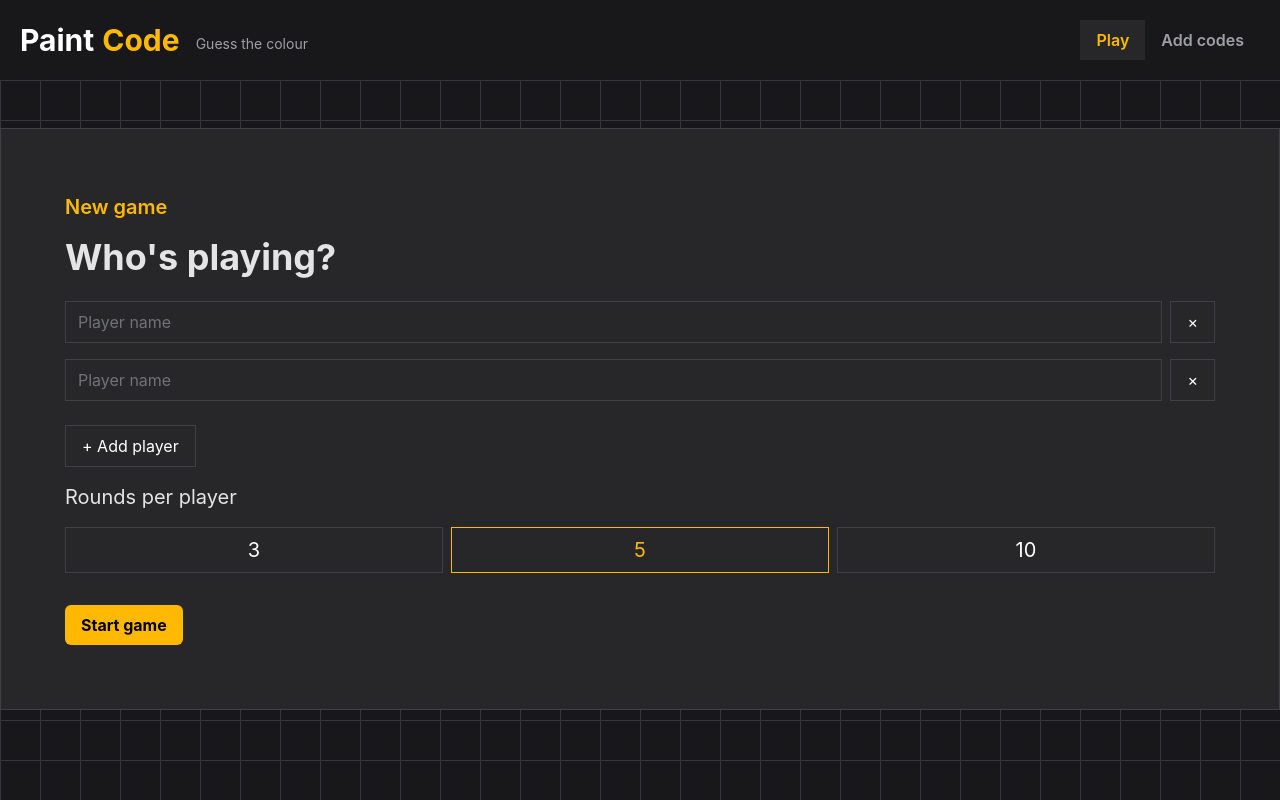
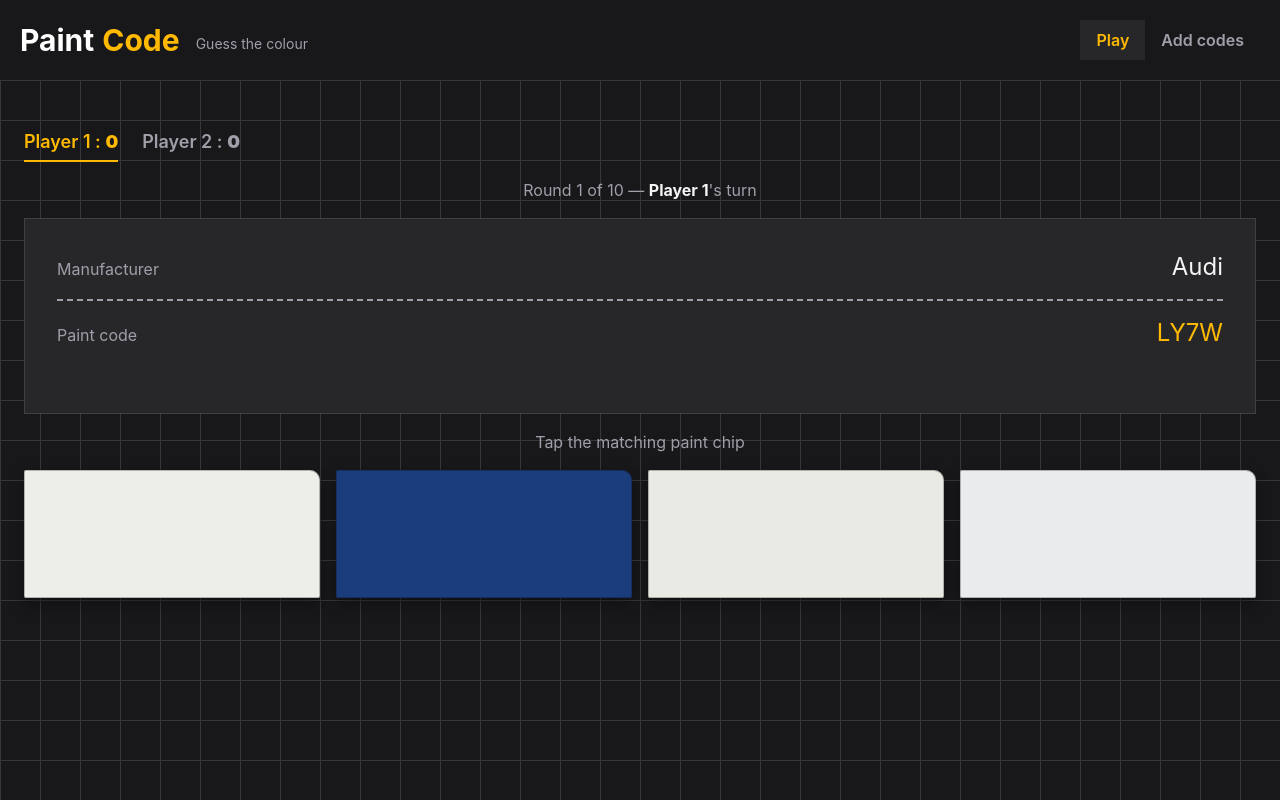
Before and after one commit to susomshrestha/paint-code, a React (Vite) app: page / in a window 1280 px wide. Both pictures are taken after a click on the button "Start game". Built offline with nearby package versions, Linux system fonts and the light colour scheme.

Commit message:
add design for round, start and finish

```diff
--- a/src/pages/Game.tsx
+++ b/src/pages/Game.tsx
@@ -1,10 +1,99 @@
-import { useState } from 'react';
+/* eslint-disable @typescript-eslint/no-explicit-any */
+import { useCallback, useState } from 'react';
+
+const INITIAL_ENTRIES = [
+	{ id: 'p001', manufacturer: 'Toyota', code: '040', name: 'Super White', hex: '#F0F1ED' },
+	{
+		id: 'p002',
+		manufacturer: 'Honda',
+		code: 'NH731P',
+		name: 'Crystal Black Pearl',
+		hex: '#0B0B0C',
+	},
+	{ id: 'p003', manufacturer: 'Ford', code: 'UA', name: 'Oxford White', hex: '#F2F1E8' },
+	{ id: 'p004', manufacturer: 'Chevrolet', code: 'GBA', name: 'Summit White', hex: '#EFEEE7' },
+	{ id: 'p005', manufacturer: 'BMW', code: '300', name: 'Alpine White', hex: '#E9EBED' },
+	{
+		id: 'p006',
+		manufacturer: 'Mercedes-Benz',
+		code: '040',
+		name: 'Obsidian Black',
+		hex: '#111213',
+	},
+	{ id: 'p007', manufacturer: 'Nissan', code: 'K23', name: 'Gun Metallic', hex: '#5B5E62' },
+	{ id: 'p008', manufacturer: 'Mazda', code: '46V', name: 'Soul Red Crystal', hex: '#8C1D22' },
+	{ id: 'p009', manufacturer: 'Volkswagen', code: 'LC9X', name: 'Pure White', hex: '#EDEEEA' },
+	{ id: 'p010', manufacturer: 'Audi', code: 'LY7W', name: 'Ibis White', hex: '#EAEAE4' },
+	{ id: 'p011', manufacturer: 'Kia', code: 'ABP', name: 'Aurora Black Pearl', hex: '#161616' },
+	{ id: 'p012', manufacturer: 'Hyundai', code: 'S3U', name: 'Shimmering Silver', hex: '#A9ACAE' },
+	{ id: 'p013', manufacturer: 'Subaru', code: 'K1X', name: 'WR Blue Pearl', hex: '#1C3D7C' },
+	{ id: 'p014', manufacturer: 'Tesla', code: 'PPMR', name: 'Multi-Coat Red', hex: '#A6120D' },
+];
+
+interface Score {
+	name: string;
+	score: number;
+}
+
+interface Entry {
+	id: string;
+	manufacturer: string;
+	code: string;
+	hex: string;
+}
+
+function shuffledCopy(arr: any) {
+	const a = [...arr];
+	for (let i = a.length - 1; i > 0; i--) {
+		const j = Math.floor(Math.random() * (i + 1));
+		[a[i], a[j]] = [a[j], a[i]];
+	}
+	return a;
+}
 
 function Game() {
-	const [phase] = useState('setup');
-	const [players, setPlayerNames] = useState(['', '']);
+	const [entries] = useState(INITIAL_ENTRIES);
+	const [phase, setPhase] = useState('setup');
+	const [players, setPlayerNames] = useState(['Player 1', 'Player 2']);
 
 	const [roundsPerPlayer, setRoundsPerPlayer] = useState(5);
+
+	const [currentPlayerIdx, setCurrentPlayerIdx] = useState(0);
+	const [scores, setScores] = useState<Score[]>([]);
+	const [totalRounds, setTotalRounds] = useState(0);
+	const [roundNum, setRoundNum] = useState(0);
+	const [currentEntry, setCurrentEntry] = useState<Entry>({
+		id: '',
+		manufacturer: '',
+		code: '',
+		hex: '',
+	});
+	const [choices, setChoices] = useState<any>([]);
+	const [answered, setAnswered] = useState(false);
+	const [chosenId, setChosenId] = useState<string | null>(null);
+	const [questionQueue, setQuestionQueue] = useState<[]>([]);
+
+	// useEffect(() => {
+	// 	loadViaFetch()
+	// 		.then((data) => {
+	// 			if (!Array.isArray(data) || data.length < 2) {
+	// 				throw new Error('data.json needs at least 2 entries to play.');
+	// 			}
+	// 			setEntries(data);
+	// 		})
+	// 		.catch((err) => setLoadError(err.message));
+	// }, []);
+
+	const drawQuestion = useCallback(
+		// eslint-disable-next-line @typescript-eslint/no-explicit-any
+		(queue: any) => {
+			let q = queue;
+			if (q.length === 0) q = shuffledCopy(entries);
+			const entry = q[q.length - 1];
+			return { entry, rest: q.slice(0, -1) };
+		},
+		[entries],
+	);
 
 	function updatePlayerName(idx: number, value: string) {
 		setPlayerNames((prev) => prev.map((n, i) => (i === idx ? value : n)));
@@ -14,6 +103,68 @@
 	}
 	function removePlayerRow(idx: number) {
 		setPlayerNames((prev) => (prev.length > 1 ? prev.filter((_, i) => i !== idx) : prev));
+	}
+
+	function buildChoices(entry: Entry) {
+		const numChoices = Math.min(4, entries.length);
+		const pool = shuffledCopy(entries.filter((e: Entry) => e.id !== entry.id));
+		const distractors = [];
+		const usedHex = new Set([entry.hex.toLowerCase()]);
+		for (const e of pool) {
+			if (distractors.length >= numChoices - 1) break;
+			if (usedHex.has(e.hex.toLowerCase())) continue;
+			usedHex.add(e.hex.toLowerCase());
+			distractors.push(e);
+		}
+		return shuffledCopy([entry, ...distractors]);
+	}
+
+	function handleAnswer(entry: Entry) {
+		if (answered) return;
+		setAnswered(true);
+		setChosenId(entry.id);
+		const correct = entry.id === currentEntry.id;
+		if (correct) {
+			setScores((prev) =>
+				prev.map((p, idx) => (idx === currentPlayerIdx ? { ...p, score: p.score + 1 } : p)),
+			);
+		}
+	}
+
+	function handleNext() {
+		const nextPlayerIdx = (currentPlayerIdx + 1) % scores.length;
+		setCurrentPlayerIdx(nextPlayerIdx);
+		if (roundNum >= totalRounds) {
+			setPhase('final');
+			return;
+		}
+		startRound(questionQueue, roundNum + 1);
+	}
+
+	function startRound(queue: [], nextRoundNum: number) {
+		const { entry, rest } = drawQuestion(queue);
+		setCurrentEntry(entry);
+		setChoices(buildChoices(entry));
+		setQuestionQueue(rest);
+		setRoundNum(nextRoundNum);
+		setAnswered(false);
+		setChosenId(null);
+	}
+
+	function startGame() {
+		const names = players.map((n) => n.trim()).filter(Boolean);
+		if (names.length === 0) {
+			alert('Add at least one player name.');
+			return;
+		}
+		setScores(names.map((name) => ({ name, score: 0 })));
+		setTotalRounds(names.length * roundsPerPlayer);
+		setPhase('round');
+		startRound([], 1);
+	}
+
+	function resetToSetup() {
+		setPhase('setup');
 	}
 
 	if (phase === 'setup') {
@@ -61,7 +212,7 @@
 					</div>
 
 					{/* <button className="btn" onClick={startGame} disabled={!!loadError || entries.length === 0}> */}
-					<button className="btn btn-primary mt-4" onClick={() => {}}>
+					<button className="btn btn-primary mt-4" onClick={startGame}>
 						Start game
 					</button>
 
@@ -78,94 +229,105 @@
 	}
 
 	// if (phase === 'round' && currentEntry) {
-	// 	return (
-	// 		<section>
-	// 			<div className="scoreboard">
-	// 				{scores.map((p, idx) => (
-	// 					<div className={'score-pill' + (idx === currentPlayerIdx ? ' active' : '')} key={idx}>
-	// 						{p.name} <b>{p.score}</b>
-	// 					</div>
-	// 				))}
-	// 			</div>
+	if (phase === 'round' && currentEntry) {
+		return (
+			<section className="container-max py-12 px-6 text-zinc-400">
+				<div className="flex flex-wrap gap-6 mb-4">
+					{scores.map((p, idx) => (
+						<div
+							key={idx}
+							className={`text-lg font-semibold border-b-2 border-solid pb-1 ${
+								idx === currentPlayerIdx ? 'text-amber-400 border-amber-400' : 'border-transparent'
+							}`}>
+							{p.name} : <b>{p.score}</b>
+						</div>
+					))}
+				</div>
 
-	// 			<div className="turn-indicator">
-	// 				Round {roundNum} of {totalRounds} — <b>{scores[currentPlayerIdx]?.name}</b>'s turn
-	// 			</div>
+				<div className="text-center mb-4">
+					Round {roundNum} of {totalRounds} —{' '}
+					<b className="text-zinc-100">{scores[currentPlayerIdx]?.name}</b>'s turn
+				</div>
 
-	// 			<div className="plate">
-	// 				<div className="plate-row">
-	// 					<span className="label">Manufacturer</span>
-	// 					<span className="value">{currentEntry.manufacturer}</span>
-	// 				</div>
-	// 				<div className="plate-row">
-	// 					<span className="label">Paint code</span>
-	// 					<span className="value code">{currentEntry.code}</span>
-	// 				</div>
-	// 			</div>
+				<div className="card p-8">
+					<div className="flex justify-between items-baseline pb-4 mb-4 border-b-2 border-dashed border-b-zinc-400">
+						<span className="">Manufacturer</span>
+						<span className="text-zinc-100 text-2xl">{currentEntry.manufacturer}</span>
+					</div>
+					<div className="flex justify-between items-baseline mb-8">
+						<span className="">Paint code</span>
+						<span className="text-amber-400 text-2xl min-h-">{currentEntry.code}</span>
+					</div>
+				</div>
 
-	// 			<p className="helper-line">Tap the matching paint chip</p>
+				<p className="my-4 text-center">Tap the matching paint chip</p>
 
-	// 			<div className="choices">
-	// 				{choices.map((entry) => {
-	// 					let cls = 'swatch';
-	// 					if (answered) {
-	// 						if (entry.hex.toLowerCase() === currentEntry.hex.toLowerCase()) cls += ' correct';
-	// 						else if (entry.id === chosenId) cls += ' wrong';
-	// 					}
-	// 					return (
-	// 						<button
-	// 							key={entry.id}
-	// 							className={cls}
-	// 							style={{ '--c': entry.hex }}
-	// 							disabled={answered}
-	// 							onClick={() => handleAnswer(entry)}
-	// 							aria-label="Paint chip option"
-	// 						/>
-	// 					);
-	// 				})}
-	// 			</div>
+				<div className="grid grid-cols-[repeat(auto-fit,minmax(120px,1fr))] gap-4">
+					{choices.map((entry: any) => {
+						let cls =
+							'relative min-h-32 rounded-[2px_10px_2px_2px] border-none cursor-pointer bg-[var(--c)] shadow-[inset_0_0_0_1px_rgba(0,0,0,0.25),0_6px_14px_rgba(0,0,0,0.35)] transition-transform duration-100 ease-out';
+						if (answered) {
+							if (entry.hex.toLowerCase() === currentEntry.hex.toLowerCase())
+								cls += ' shadow-[0_0_0_3px_rgba(0,0,0,0.35)] ring-3 ring-green-400';
+							else if (entry.id === chosenId)
+								cls += ' shadow-[0_0_0_3px_rgba(0,0,0,0.35)] ring-3 ring-red-400';
+						}
+						return (
+							<button
+								key={entry.id}
+								style={{ backgroundColor: entry.hex }}
+								className={cls}
+								disabled={answered}
+								onClick={() => handleAnswer(entry)}
+								aria-label="Paint chip option"
+							/>
+						);
+					})}
+				</div>
 
-	// 			{answered && (
-	// 				<div className={'feedback ' + (wasCorrect ? 'is-correct' : 'is-wrong')}>
-	// 					{wasCorrect
-	// 						? `Correct! ${currentEntry.manufacturer} ${currentEntry.code} is ${currentEntry.hex}.`
-	// 						: `Not quite — ${currentEntry.manufacturer} ${currentEntry.code} is actually ${currentEntry.hex}.`}
-	// 				</div>
-	// 			)}
+				{/* {answered && (
+					<div className={'feedback ' + (wasCorrect ? 'is-correct' : 'is-wrong')}>
+						{wasCorrect
+							? `Correct! ${currentEntry.manufacturer} ${currentEntry.code} is ${currentEntry.hex}.`
+							: `Not quite — ${currentEntry.manufacturer} ${currentEntry.code} is actually ${currentEntry.hex}.`}
+					</div>
+				)} */}
 
-	// 			{answered && (
-	// 				<button className="btn next-btn" onClick={handleNext}>
-	// 					{roundNum >= totalRounds ? 'See final scores →' : 'Next round →'}
-	// 				</button>
-	// 			)}
-	// 		</section>
-	// 	);
-	// }
+				{answered && (
+					<button className="btn btn-primary mt-8" onClick={handleNext}>
+						{roundNum >= totalRounds ? 'See final scores →' : 'Next round →'}
+					</button>
+				)}
+			</section>
+		);
+	}
 
 	// // final
-	// const ranked = [...scores].sort((a, b) => b.score - a.score);
-	// return (
-	// 	<section className="card">
-	// 		<p className="eyebrow">Game over</p>
-	// 		<h2>Final scores</h2>
-	// 		<ol className="final-list">
-	// 			{ranked.map((p, idx) => (
-	// 				<li key={p.name + idx}>
-	// 					<span>
-	// 						{idx === 0 ? '🏆 ' : ''}
-	// 						{p.name}
-	// 					</span>
-	// 					<span>
-	// 						{p.score} / {roundsPerPlayer}
-	// 					</span>
-	// 				</li>
-	// 			))}
-	// 		</ol>
-	// 		<button className="btn" onClick={resetToSetup}>
-	// 			Play again
-	// 		</button>
-	// 	</section>
-	// );
+	const ranked = [...scores].sort((a, b) => b.score - a.score);
+	return (
+		<section className="container-max py-12 px-5">
+			<div className='card text-zinc-400 p-8'>
+				<p className="text-amber-400">Game over</p>
+				<p className='text-2xl text-zinc-200'>Final scores</p>
+				<ol className="list-none mt-4">
+					{ranked.map((p, idx) => (
+						<li className='flex justify-between p-4 border-2 border-solid border-zinc-400 mb-4 first:border-amber-400 first:text-amber-400' key={p.name + idx}>
+							<span>
+								{idx === 0 ? '🏆 ' : ''}
+								{p.name}
+							</span>
+							<span>
+								{p.score} / {roundsPerPlayer}
+							</span>
+						</li>
+					))}
+				</ol>
+				<button className="btn btn-primary mt-4" onClick={resetToSetup}>
+					Play again
+				</button>
+			</div>
+		</section>
+	);
 	return <></>;
 }
 
```
